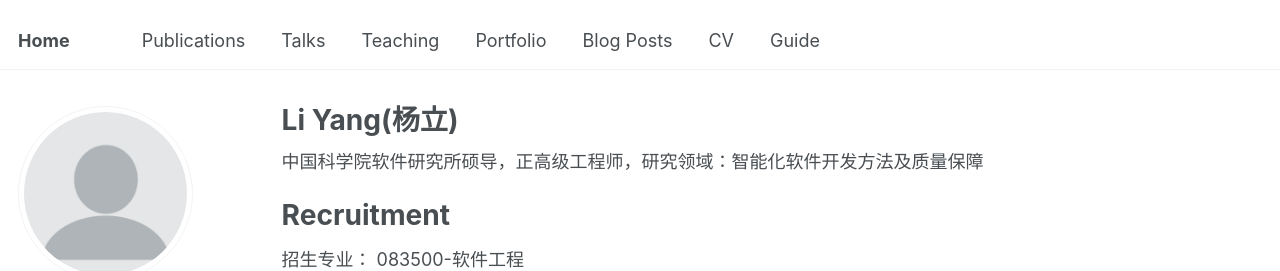
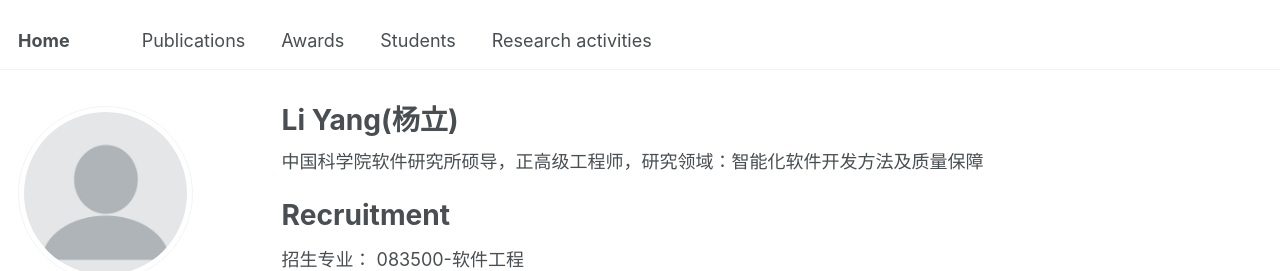
Before and after one commit to yangli8953/yangli8953.github.io, a Jekyll site: the page built from _pages/about.md, in a window 1280 px wide. Shown: the top 271 px of the page. Built offline with Jekyll 4.4.1, drawn with Linux system fonts in a browser that asks for light colours.

Commit message:
Update navigation.yml

```diff
--- a/_data/navigation.yml
+++ b/_data/navigation.yml
@@ -8,20 +8,11 @@ main:
   - title: "Publications"
     url: /publications/
 
-  - title: "Talks"
+  - title: "Awards"
     url: /talks/
 
-  - title: "Teaching"
+  - title: "Students"
     url: /teaching/
 
-  - title: "Portfolio"
+  - title: "Research activities"
     url: /portfolio/
-
-  - title: "Blog Posts"
-    url: /year-archive/
-
-  - title: "CV"
-    url: /cv/
-
-  - title: "Guide"
-    url: /markdown/
```
